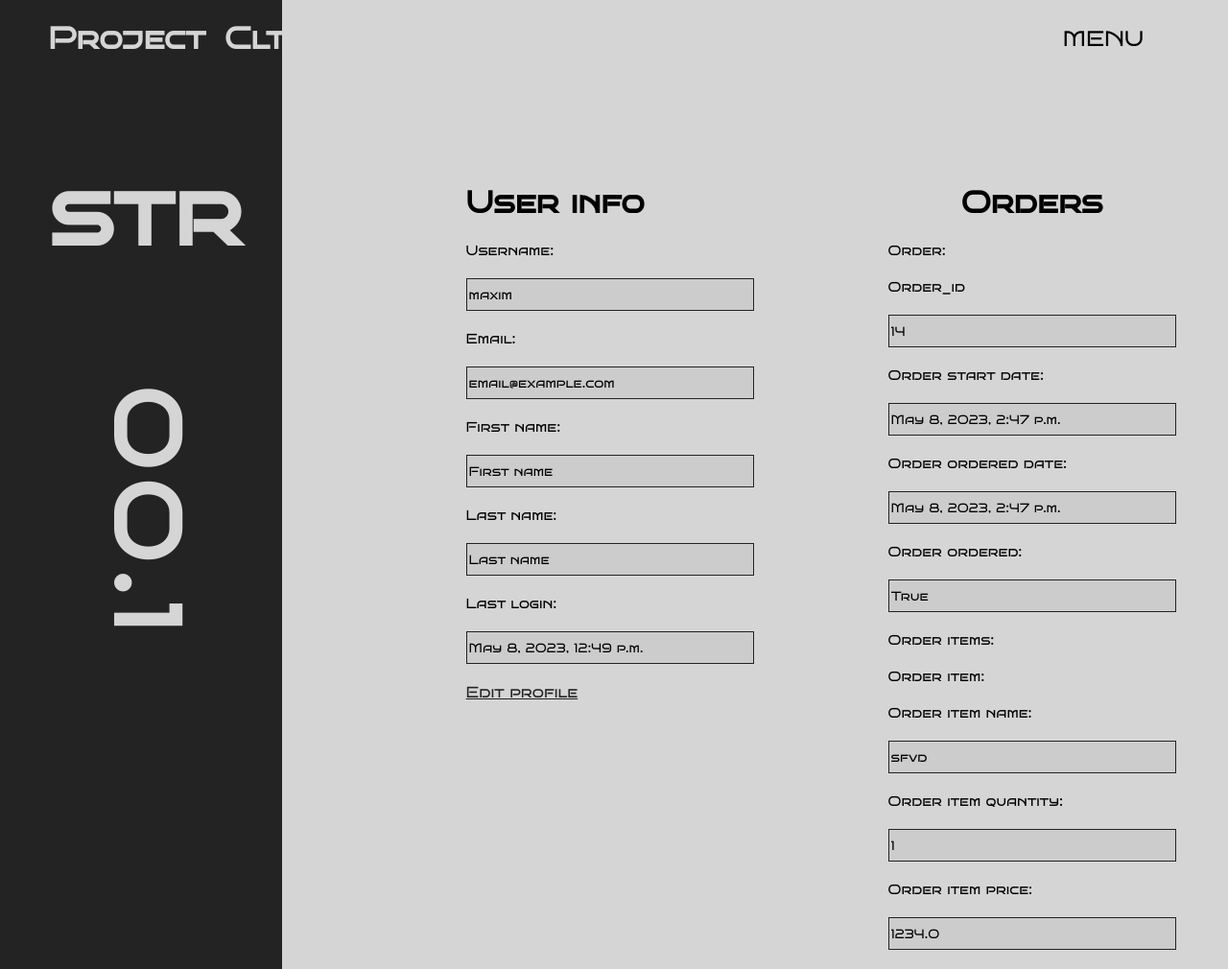
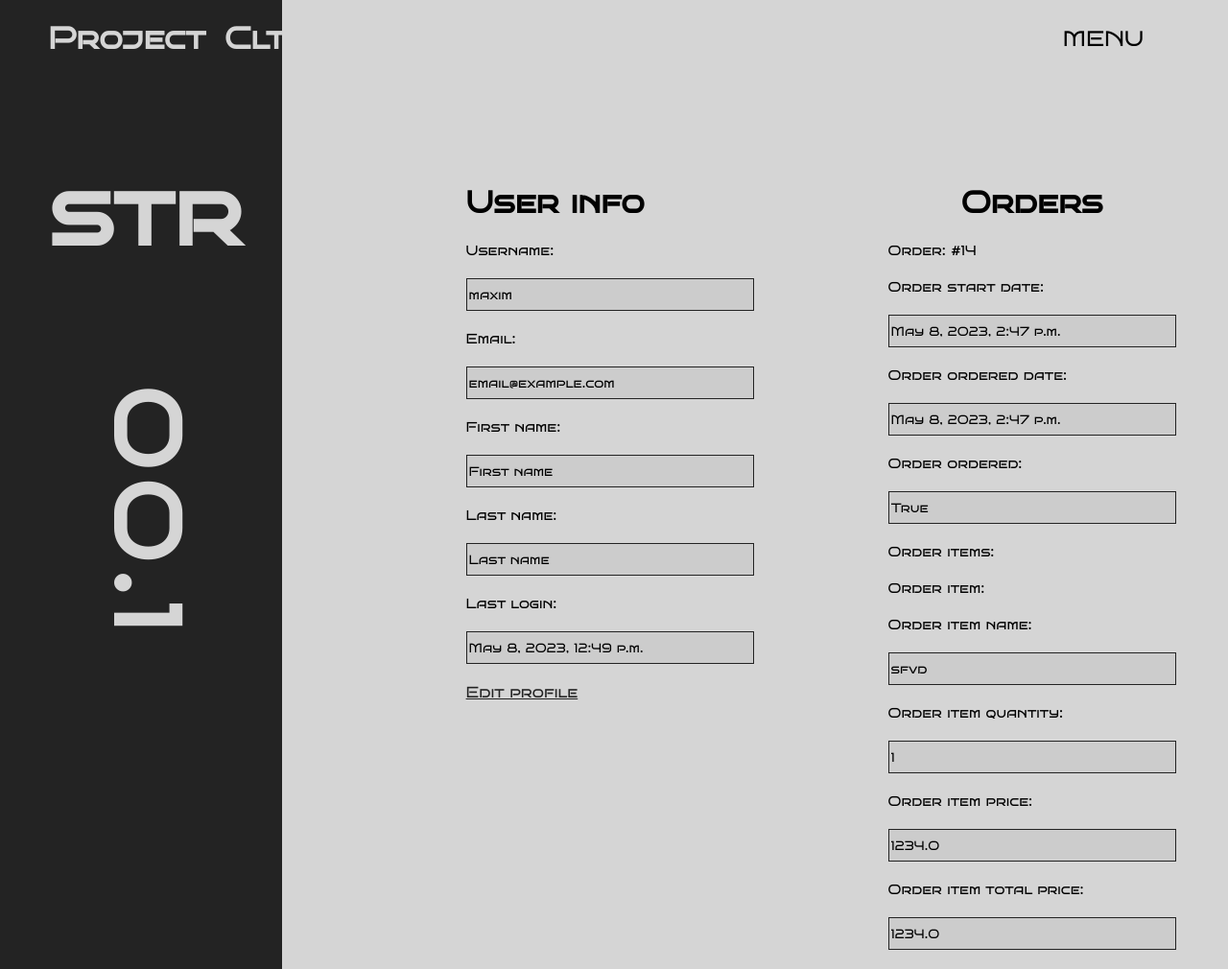
Before and after one commit to Tut1tam/ClothingStoreDjango, a Django app: page /profile in a window 1280 px wide. Shown: the whole page at 96% size. Run offline with Django 4.2, Linux system fonts and the light colour scheme; a user stored in the database is signed in; data comes from the database, SQL or seed files in the repository.

Commit message:
UPD profile

```diff
--- a/Store/templates/Store/profile.html
+++ b/Store/templates/Store/profile.html
@@ -98,15 +98,7 @@
             {% endif %}
             <form>
               {% for order in orders %}
-              <label for="order">Order:</label>
-              <label for="order_id">Order_id</label>
-              <input
-                class="user-info-text"
-                type="text"
-                name="order"
-                value="{{ order.id }}"
-                readonly
-              />
+              <label for="order">Order: #{{ order.id }}</label>
               <label for="start_date">Order start date:</label>
               <input
                 class="user-info-text"
@@ -158,6 +150,14 @@
                 value="{{ order_item.item.price }}"
                 readonly
               />
+              <label for="order_item_total_price">Order item total price:</label>
+              <input
+                class="user-info-text"
+                type="text"
+                name="order_item_total_price"
+                value="{{ order.get_total }}"
+                readonly
+              />
               {% endfor %}
               {% endfor %}
             </form>
```
